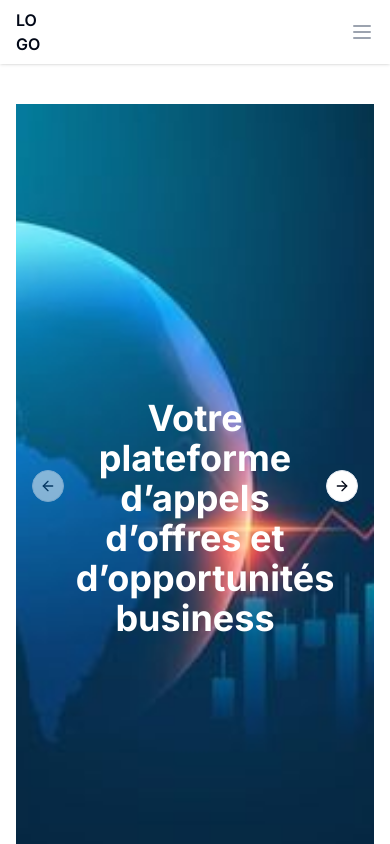
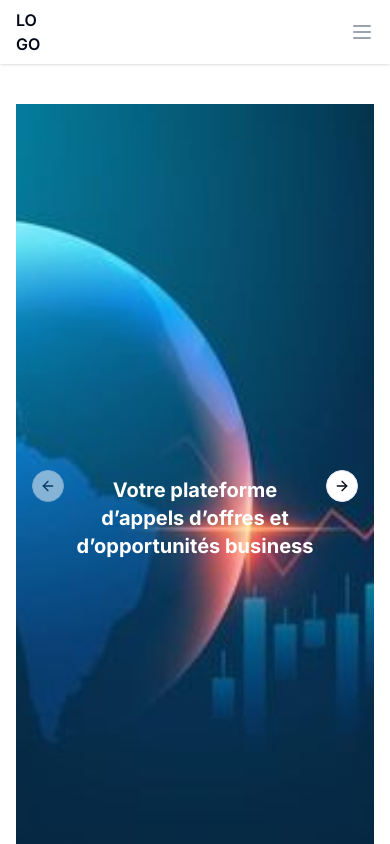
Before and after one commit to ZerguiniAli/Mohamed, a Next.js app: page / in a window 390 px wide. Shown: the top 844 px of the page. Built offline with nearby package versions, Linux system fonts and the light colour scheme.

Commit message:
change 4

```diff
--- a/src/components/AccueilImagesCarousel.tsx
+++ b/src/components/AccueilImagesCarousel.tsx
@@ -20,7 +20,7 @@ const AccueilImagesCarousel = () => {
                     <div className="h-screen relative overflow-hidden">
                         <Image alt="" src={planet} layout="fill" objectFit="cover" />
                         <div className="absolute inset-0 flex flex-col justify-center items-center text-white text-center">
-                            <h1 className="text-4xl font-bold mb-4 w-2/3">Votre plateforme d’appels d’offres et d’opportunités business</h1>
+                            <h1 className="text-xl md:text-2xl lg:text-4xl font-bold mb-4 w-2/3">Votre plateforme d’appels d’offres et d’opportunités business</h1>
                         </div>
                     </div>
                 </CarouselItem>
@@ -28,7 +28,7 @@ const AccueilImagesCarousel = () => {
                     <div className="h-screen relative overflow-hidden">
                         <Image alt="" src={cahier} layout="fill" objectFit="cover" />
                         <div className="absolute inset-0 flex flex-col justify-center items-center text-black text-center">
-                            <h1 className="text-4xl font-bold mb-4 w-2/3">Un Accompagnement pour tout retrait de cahier de charge, dépôt de soumission et ouverture des plis</h1>
+                            <h1 className="text-xl md:text-2xl lg:text-4xl font-bold mb-4 w-2/3">Un Accompagnement pour tout retrait de cahier de charge, dépôt de soumission et ouverture des plis</h1>
                         </div>
                     </div>
                 </CarouselItem>
@@ -36,7 +36,7 @@ const AccueilImagesCarousel = () => {
                     <div className="h-screen relative overflow-hidden">
                         <Image alt="" src={sahm} layout="fill" objectFit="cover" />
                         <div className="absolute inset-0 flex flex-col justify-center items-center text-white text-center">
-                            <h1 className="text-4xl font-bold mb-4 w-2/3">Vous cherchez un partenaire de confiance pour votre entreprise ?
+                            <h1 className="text-xl md:text-2xl lg:text-4xl font-bold mb-4 w-2/3">Vous cherchez un partenaire de confiance pour votre entreprise ?
 Ms marches est votre meilleure solution</h1>
                         </div>
                     </div>
@@ -45,7 +45,7 @@ Ms marches est votre meilleure solution</h1>
                     <div className="h-screen relative overflow-hidden">
                         <Image alt="" src={coffe} layout="fill" objectFit="cover" />
                         <div className="absolute inset-0 flex flex-col justify-center items-center text-white text-center">
-                            <h1 className="text-4xl font-bold mb-4 w-2/3">votre meilleur partenaire en service après vente, veille à apporter un suivi de qualité à ses abonnés.</h1>
+                            <h1 className="text-xl  md:text-4xl lg:text-4xl font-bold mb-4 w-2/3">votre meilleur partenaire en service après vente, veille à apporter un suivi de qualité à ses abonnés.</h1>
                         </div>
                     </div>
                 </CarouselItem>
```
